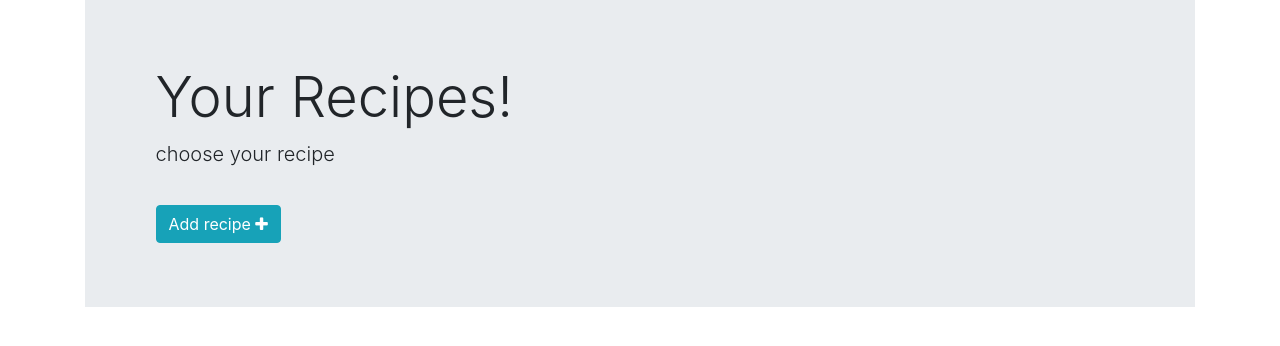
After one commit to OlaQla/diet_planner, a Flask app: page /get_recipes in a window 1280 px wide. The commit adds this page. Shown: the top 346 px of the page. Run offline with Flask 2, Linux system fonts and the light colour scheme; data that the repository does not hold is empty; some libraries are stand-ins or nearby versions.

Commit message:
added recipies section get recipe, view recipe

```diff
--- a/app.py
+++ b/app.py
@@ -85,5 +85,23 @@ def insert_ingredient():
     mongo.db.ingredients.insert_one(ingredient_insert)
     return redirect(url_for('get_ingrediends'))
 
+""" CRUD Recipe section """
+
+@app.route('/get_recipes')
+def get_recipes():
+    all_recipes = mongo.db.recipies.find()
+    return render_template ('get_recipes.html', recipes = all_recipes)
+
+@app.route('/add_recipe')
+def add_recipe():
+    return render_template('add_recipe.html')
+
+@app.route('/view_recipe/<recipe_id>')
+def view_recipe(recipe_id):
+    return render_template('view_recipe.html',
+    recipe=mongo.db.recipies.find_one({'_id': ObjectId(recipe_id)}))
+
+
+
 if __name__ == '__main__':
     app.run(host="localhost", port="5000", debug=True)
--- a/static/css/style.css
+++ b/static/css/style.css
@@ -11,3 +11,7 @@ h2{
 .container{
     width: 90%;
 }
+
+.card_group{
+    border-radius:5px;
+}
--- /dev/null
+++ b/templates/add_recipe.html
@@ -0,0 +1 @@
+<div>test</div>
--- /dev/null
+++ b/templates/get_recipes.html
@@ -0,0 +1,37 @@
+{% extends 'base.html'%} {% block content %}
+<div class="jumbotron jumbotron-fluid">
+    <div class="container">
+        <h1 class="display-4">Your Recipes!</h1>
+        <p class="lead">choose your recipe</p>
+        <a href="{{url_for('add_recipe')}}" class="btn btn-info bottom-buttons">
+            Add recipe
+            <i class="fa fa-plus"></i>
+        </a>
+    </div>
+</div>
+
+{% for recipe in recipes %}
+<div class="card-group">
+    <div class="card">
+        <img src="{{url_for('static', filename=recipe.image)}}" class="card-img-top" alt="...">
+        <div class="card-body">
+            <h5 class="card-title">{{recipe.title}}</h5>
+            <div class='container'>
+                <div class='row'>
+                    <div class='col-4'><strong>Category: </strong> {{recipe.category}}</div>
+                    <div class='col-4'><strong>Time: </strong>
+                        {{recipe.prepare_time_hours}}:{{recipe.prepare_time_minutes}}</div>
+                    <div class='col-4'><strong>Servings: </strong> {{recipe.servings}}</div>
+                </div>
+            </div>
+            <a href="{{url_for('view_recipe', recipe_id=recipe._id)}}" class="btn btn-primary bottom-buttons">
+                Get the recipe
+                <i class="fa fa-angle-right"></i>
+            </a>
+        </div>
+    </div>
+</div>
+
+{%endfor%}
+
+{% endblock %}
```
Also changed, not shown: templates/view_recipe.html (added, +37 -0 lines).
